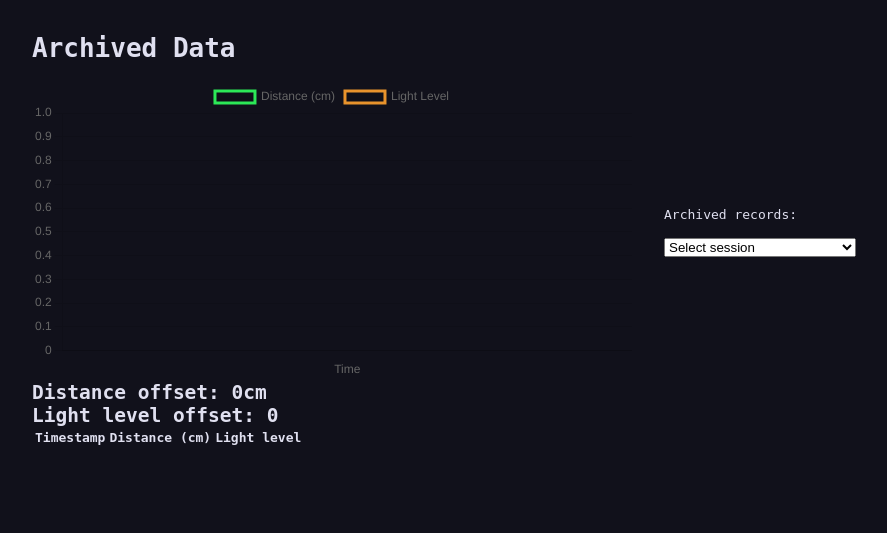
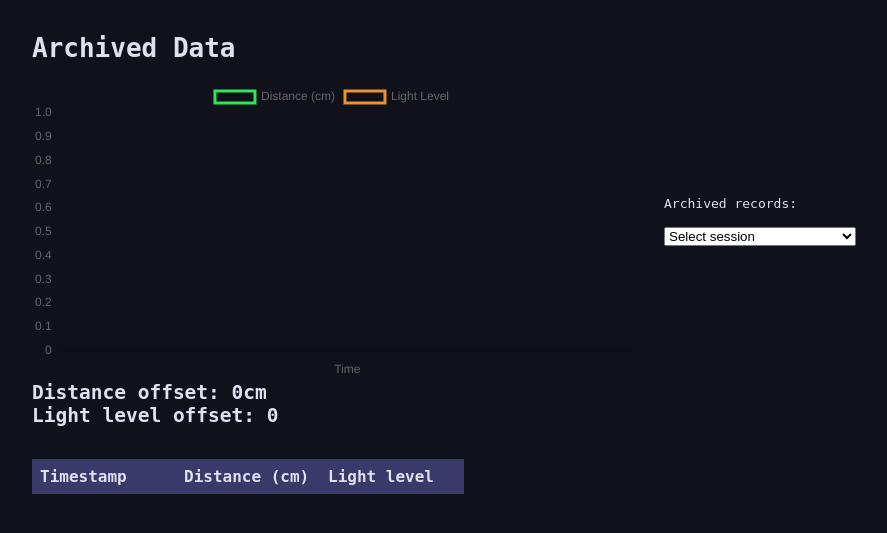
Before and after one commit to PlankoAdam/poit-semz, a Flask app: page /archive in a window 1280 px wide. Shown: the part 80-613 px from the top of the page, without its empty margins (196-1083 px from the left). Run offline with Flask 3, Linux system fonts and the light colour scheme; data that the repository does not hold is empty; some libraries are stand-ins or nearby versions.

Commit message:
table styling

```diff
--- a/static/archive.js
+++ b/static/archive.js
@@ -37,7 +37,7 @@ const chart = new Chart(
 function update_table() {
   let target = document.getElementById("readings-table");
   target.innerHTML =
-    "<tr><th>Timestamp</th><th>Distance (cm)</th><th>Light level</th></tr>";
+    "<thead><th>Timestamp</th><th>Distance (cm)</th><th>Light level</th></thead>";
 
   for (let i = 0; i < labels.length; i++) {
     target.innerHTML += `<tr><td>${labels[i]}</td><td>${distanceData[i]}</td><td>${lightData[i]}</td></tr>`;
--- a/static/index.css
+++ b/static/index.css
@@ -45,6 +45,11 @@ body {
 .current-page {
   font-weight: 900;
   background-color: #11111b;
+}
+
+.outer-cont {
+  display: flex;
+  flex-direction: column;
 }
 
 .main-cont {
@@ -123,3 +128,34 @@ button:disabled {
     margin: 0;
   }
 }
+
+.table-cont {
+  margin-top: 2rem;
+}
+
+table {
+  border-collapse: collapse;
+  font-size: 12pt;
+}
+
+thead {
+  background-color: #39396a;
+}
+
+tbody:nth-child(odd) {
+  background-color: #303049;
+}
+
+tbody:nth-child(even) {
+  background-color: #11111b;
+}
+
+th {
+  padding: 0.5rem;
+  text-align: left;
+  min-width: 8rem;
+}
+
+td {
+  padding: 0.5rem;
+}
--- a/static/index.js
+++ b/static/index.js
@@ -86,7 +86,7 @@ light_gauge.setMinValue(0); // Prefer setter over gauge.minValue = 0
 function update_table() {
   let target = document.getElementById("readings-table");
   target.innerHTML =
-    "<tr><th>Timestamp</th><th>Distance (cm)</th><th>Light level</th></tr>";
+    "<thead><th>Timestamp</th><th>Distance (cm)</th><th>Light level</th></thead>";
 
   for (let i = 0; i < labels.length; i++) {
     target.innerHTML += `<tr><td>${labels[i]}</td><td>${distanceData[i]}</td><td>${lightData[i]}</td></tr>`;
--- a/templates/archive.html
+++ b/templates/archive.html
@@ -15,6 +15,7 @@
         <li class="current-page"><a href="/archive">Archive</a></li>
       </ul>
     </nav>
+    <div class="outer-cont">
       <div class="main-cont">
         <div class="left-panel">
           <div class="chart-title-cont">
@@ -24,15 +25,6 @@
           <canvas id="sensor-chart"></canvas>
           <h2 id="archive-dist-offset">Distance offset: 0cm</h2>
           <h2 id="archive-light-offset">Light level offset: 0</h2>
-        <div>
-          <table id="readings-table">
-            <tr>
-              <th>Timestamp</th>
-              <th>Distance (cm)</th>
-              <th>Light level</th>
-            </tr>
-          </table>
-        </div>
         </div>
         <div class="right-panel">
           <label for="sessions-select">Archived records:</label>
@@ -41,6 +33,16 @@
           </select>
         </div>
       </div>
+      <div class="table-cont">
+        <table id="readings-table">
+          <thead>
+            <th>Timestamp</th>
+            <th>Distance (cm)</th>
+            <th>Light level</th>
+          </thead>
+        </table>
+      </div>
+    </div>
 
     <script src="/static/archive.js"></script>
   </body>
```
Also changed, not shown: templates/index.html (+11 -9 lines). Lines whose indentation alone changed are shown as unchanged.
